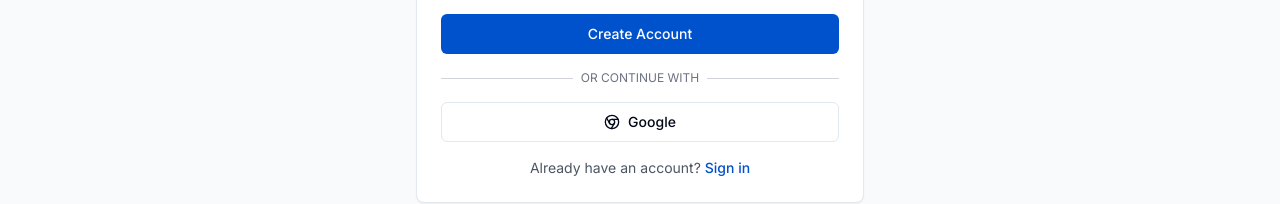
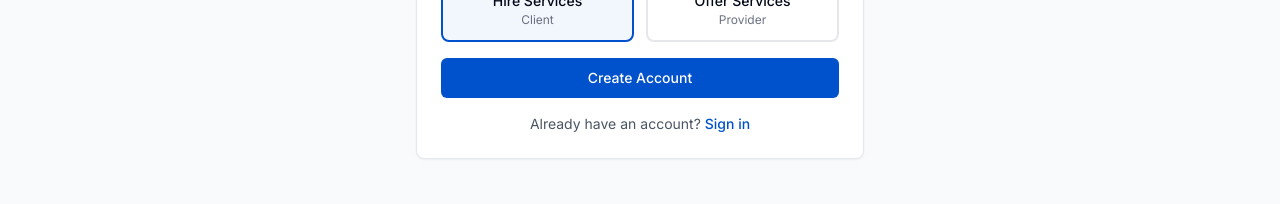
Before and after one commit to ManziD/procurement-portal, a Next.js app: page /register in a window 1280 px wide. Shown: the part 528-732 px from the top of the page. Built offline with nearby package versions, Linux system fonts and the light colour scheme; no server answers.

Commit message:
Update page.tsx
removing google authentication

```diff
--- a/app/(auth)/register/page.tsx
+++ b/app/(auth)/register/page.tsx
@@ -7,7 +7,7 @@ import { supabase } from '@/lib/supabase/client'
 import { Button } from '@/components/ui/button'
 import { Input } from '@/components/ui/input'
 import { Card, CardContent, CardDescription, CardHeader, CardTitle } from '@/components/ui/card'
-import { Mail, Lock, User, Chrome, Briefcase, UserCheck } from 'lucide-react'
+import { Mail, Lock, User, Briefcase, UserCheck } from 'lucide-react'
 
 export default function RegisterPage() {
   const [email, setEmail] = useState('')
@@ -24,7 +24,7 @@ export default function RegisterPage() {
     setError(null)
 
     try {
-      // 1. Sign up user – no redirectTo needed
+      // 1. Sign up user – no redirectTo
       const { data: authData, error: authError } = await supabase.auth.signUp({
         email,
         password,
@@ -57,7 +57,7 @@ export default function RegisterPage() {
             .from('service_providers')
             .insert({
               id: authData.user.id,
-              business_name: fullName, // placeholder, they can update later
+              business_name: fullName,
             })
 
           if (providerError) throw providerError
@@ -77,22 +77,8 @@ export default function RegisterPage() {
     }
   }
 
-  const handleGoogleRegister = async () => {
-    setLoading(true)
-    setError(null)
-
-    try {
-      const { error } = await supabase.auth.signInWithOAuth({
-        provider: 'google',
-        // redirectTo removed – handled by Supabase's URL Configuration
-      })
-
-      if (error) throw error
-    } catch (error: any) {
-      setError(error.message)
-      setLoading(false)
-    }
-  }
+  // Google OAuth temporarily disabled to avoid redirect errors
+  // const handleGoogleRegister = async () => { ... }
 
   return (
     <div className="min-h-[calc(100vh-4rem)] flex items-center justify-center bg-gray-50 py-12 px-4 sm:px-6 lg:px-8">
@@ -190,25 +176,7 @@ export default function RegisterPage() {
               {loading ? 'Creating account...' : 'Create Account'}
             </Button>
 
-            <div className="relative">
-              <div className="absolute inset-0 flex items-center">
-                <span className="w-full border-t border-gray-300" />
-              </div>
-              <div className="relative flex justify-center text-xs uppercase">
-                <span className="bg-white px-2 text-gray-500">Or continue with</span>
-              </div>
-            </div>
-
-            <Button
-              type="button"
-              variant="outline"
-              className="w-full"
-              onClick={handleGoogleRegister}
-              disabled={loading}
-            >
-              <Chrome className="mr-2 h-4 w-4" />
-              Google
-            </Button>
+            {/* Google button removed temporarily */}
 
             <div className="text-center text-sm">
               <span className="text-gray-600">Already have an account? </span>
```
